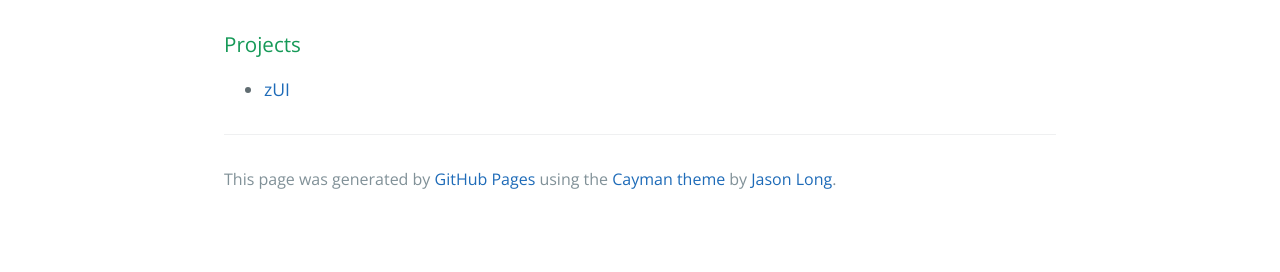
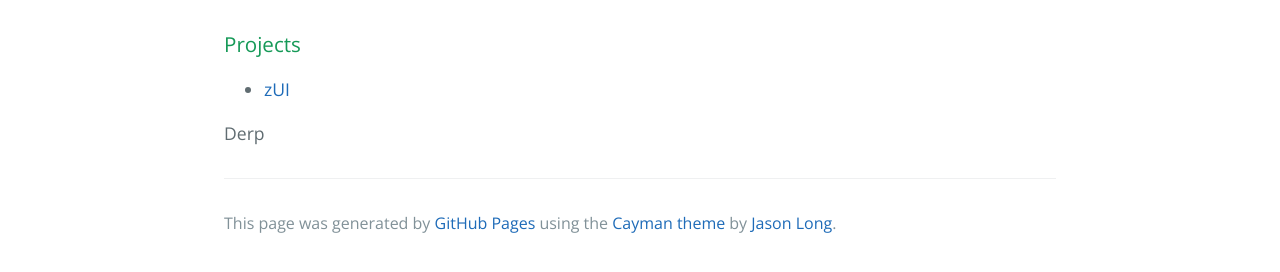
Before and after one commit to Krisis2254/Krisis2254.github.io, a plain HTML site: page index.html in a window 1280 px wide. Shown: the part 402-674 px from the top of the page. Drawn offline with nearby package versions, Linux system fonts and the light colour scheme.

Commit message:
Update index.html

```diff
--- a/index.html
+++ b/index.html
@@ -27,7 +27,9 @@
 <ul>
 <li><a href="https://github.com/Krisis2254/zUI">zUI</a></li>
 </ul>
-
+<p>
+  Derp
+</p>
       <footer class="site-footer">
 
         <span class="site-footer-credits">This page was generated by <a href="https://pages.github.com">GitHub Pages</a> using the <a href="https://github.com/jasonlong/cayman-theme">Cayman theme</a> by <a href="https://twitter.com/jasonlong">Jason Long</a>.</span>
```
